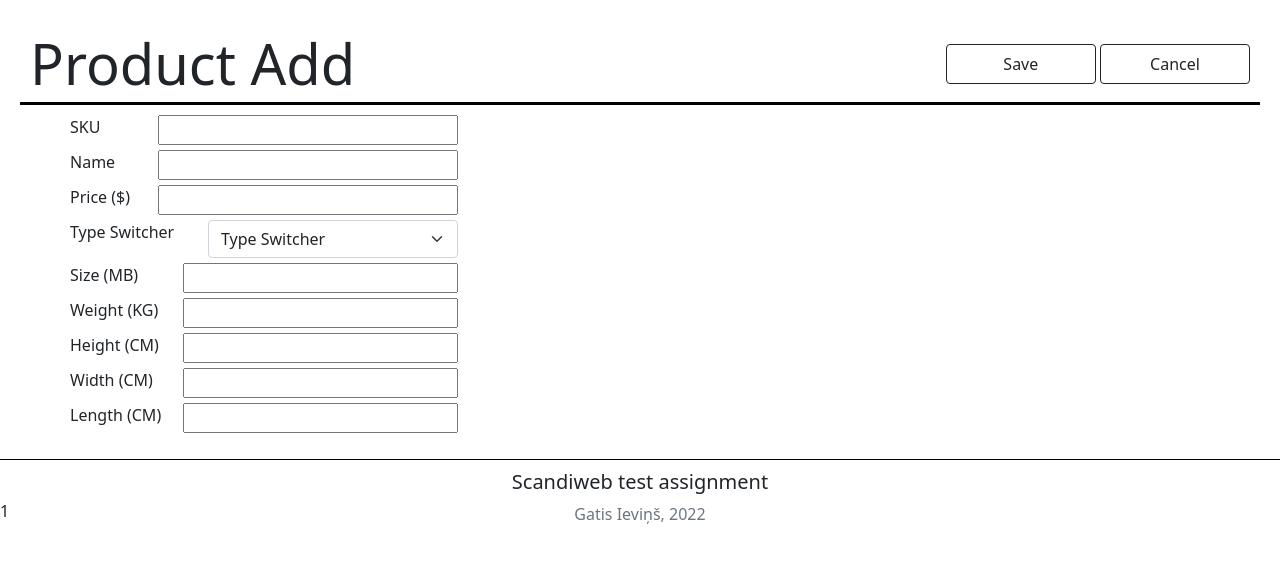
After one commit to Baltimoore/ScandiwebTest, a PHP site: page /php/viewAdd.php in a window 1280 px wide. The commit adds this page. Shown: the top 563 px of the page. Run offline with PHP 8.4, Linux system fonts and the light colour scheme.

```diff
--- a/html/viewHeader.html
+++ b/html/viewHeader.html
@@ -20,7 +20,7 @@
 <div id="top" class="navbar justify-content-between">
     <div id="pageName" class="display-4"><?= TITLE ?></div>
     <div id="buttonPair">
-        <button type="button" id="btn1" class="btn btn-outline-dark" <?= BUTTON_1 ?></button>
-        <button type="button" id="btn1" class="btn btn-outline-dark" <?= BUTTON_2 ?></button>
+        <button type="button" class="btn btn-outline-dark" <?= BUTTON_1 ?></button>
+        <button type="button" class="btn btn-outline-dark" <?= BUTTON_2 ?></button>
     </div>
 </div>
--- /dev/null
+++ b/index.php
@@ -0,0 +1,5 @@
+<?php
+require("config.php");
+?>
+
+<?php include("php/viewList.php")?>
--- /dev/null
+++ b/php/viewAdd.php
@@ -0,0 +1,63 @@
+<?php
+define("TITLE", "Product Add");
+define("BUTTON_1", 'id="save-product-btn" onclick="">Save');
+define("BUTTON_2", 'id="cancel-product-btn" onclick="">Cancel');
+// Lai būtu iespējams ievietot mainīgos paraugā
+ob_start();
+require(dirname(__DIR__, 1) . "/html/viewHeader.html");
+ob_end_flush();
+?>
+
+<div id="product_form" class="container bodies">
+    <div class="row">
+        <label for="sku" class="col-1">SKU</label>
+        <input id="sku" class="col-2" type="text" required>
+    </div>
+    <div class="row">
+        <label for="name" class="col-1">Name</label>
+        <input id="name" class="col-2" type="text" required>
+    </div>
+    <div class="row">
+        <label for="price" class="col-1">Price ($)</label>
+        <input id="price" class="col-2" type="text" required>
+    </div>
+    <div class="row">
+        <label for="productType" class="col-2">Type Switcher</label>
+        <select id="productType" class="form-select" required>
+            <option selected disabled>Type Switcher</option>
+            <option value="1">DVD</option>
+            <option value="2">Book</option>
+            <option value="3">Furniture</option>
+        </select>
+    </div>
+
+    <script src="../js/typeInput.js"></script>
+
+    <div id="itemProperties" display="none">
+        <div id="DVD" class="row">
+            <label for="size" class="col-1">Size (MB)</label>
+            <input id="size" class="col-2" type="text" required>
+        </div>
+        <div id="Book" class="row">
+            <label for="weight" class="col-1">Weight (KG)</label>
+            <input id="weight" class="col-2" type="text" required>
+        </div>
+        <div id="Furniture">
+            <div class="row">
+                <label for="height" class="col-1">Height (CM)</label>
+                <input id="height" class="col-2" type="text" required>
+            </div>
+            <div class="row">
+                <label for="width" class="col-1">Width (CM)</label>
+                <input id="width" class="col-2" type="text" required>
+            </div>
+            <div class="row">
+                <label for="length" class="col-1">Length (CM)</label>
+                <input id="length" class="col-2" type="text" required>
+            </div>
+        </div>
+        <p id="helpInfo"></p>
+    </div>
+
+</div>
+<?= require(dirname(__DIR__) . "/html/viewFooter.html"); ?>
```
Also changed, not shown: php/viewList.php (+8 -7 lines).
